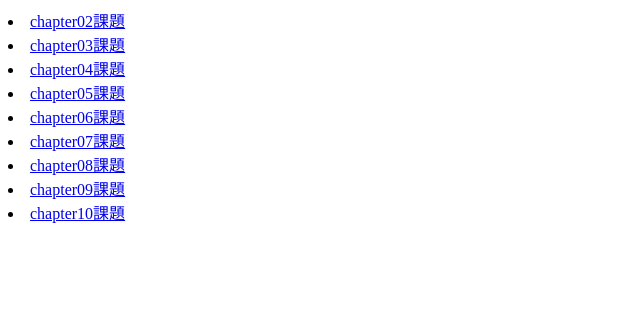
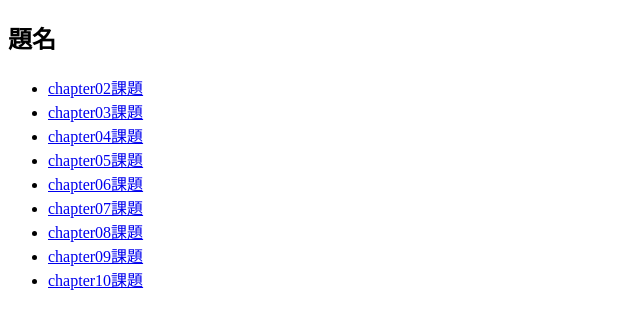
Before and after one commit to itc-n21018/WebExtntion, a plain HTML site: page index.html in a window 1280 px wide. Shown: the whole page, without its empty margins (0-640 px from the left). Drawn offline with Linux system fonts and the light colour scheme.

Commit message:
Webページ

```diff
--- a/index.html
+++ b/index.html
@@ -7,6 +7,8 @@
 </head>
 <body>
 <article>
+	<h1>題名</h1>
+	<ul>
 	<li><a href="chapter02/ch02-firsthtml-linux.html">chapter02課題</a></li>
 	<li><a href="chapter03/ch03-markuptag1.html">chapter03課題</a></li>
 	<li><a href="chapter04/ch04-markuptag1.html">chapter04課題</a></li>
@@ -16,6 +18,7 @@
 	<li><a href="chapter08/ch08-linkimg.html">chapter08課題</a></li>
 	<li><a href="chapter09/ch09-boxcss.html">chapter09課題</a></li>
 	<li><a href="chapter10/ch10-table.html">chapter10課題</a></li>
+	</ul>
 </article>
 </body>
 </html>
```
